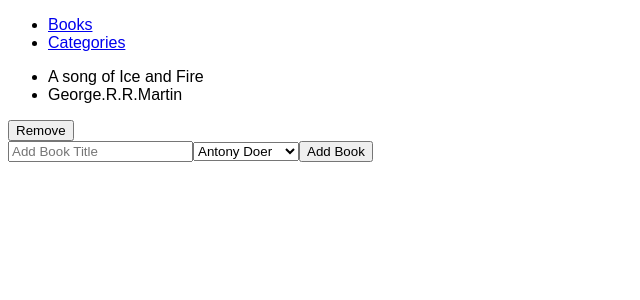
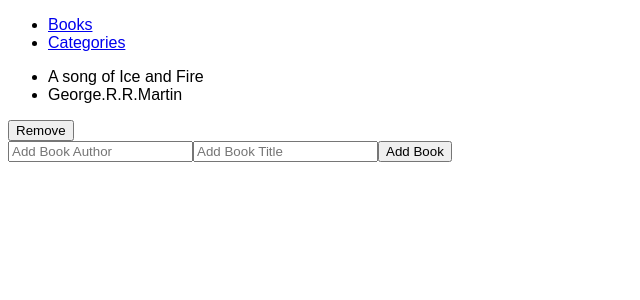
Before and after one commit to joshualyngdoh/bookstore, a React (Create React App) app: page / in a window 1280 px wide. Shown: the top 300 px of the page, without its empty margins (0-640 px from the left). Built offline with nearby package versions, Linux system fonts and the light colour scheme.

Commit message:
Changes after review

```diff
--- a/src/components/Form.js
+++ b/src/components/Form.js
@@ -4,13 +4,8 @@ function Form() {
   return (
     <div>
       <form>
+        <input type="text" name="author" id="author" placeholder="Add Book Author" />
         <input type="text" name="title" id="title" placeholder="Add Book Title" />
-        <select name="author" id="author">
-          <option value="Antony Doer">Antony Doer</option>
-          <option value="Tomi Adeyemi">Tomi Adeyemi</option>
-          <option value="jk-rowling">JK Rowling</option>
-          <option value="jrr-tolkein">J.R.R Tolkein</option>
-        </select>
         <button type="button">Add Book</button>
       </form>
     </div>
```
Also changed, not shown: 1 other file (tests, documents, lock files or other folders).
